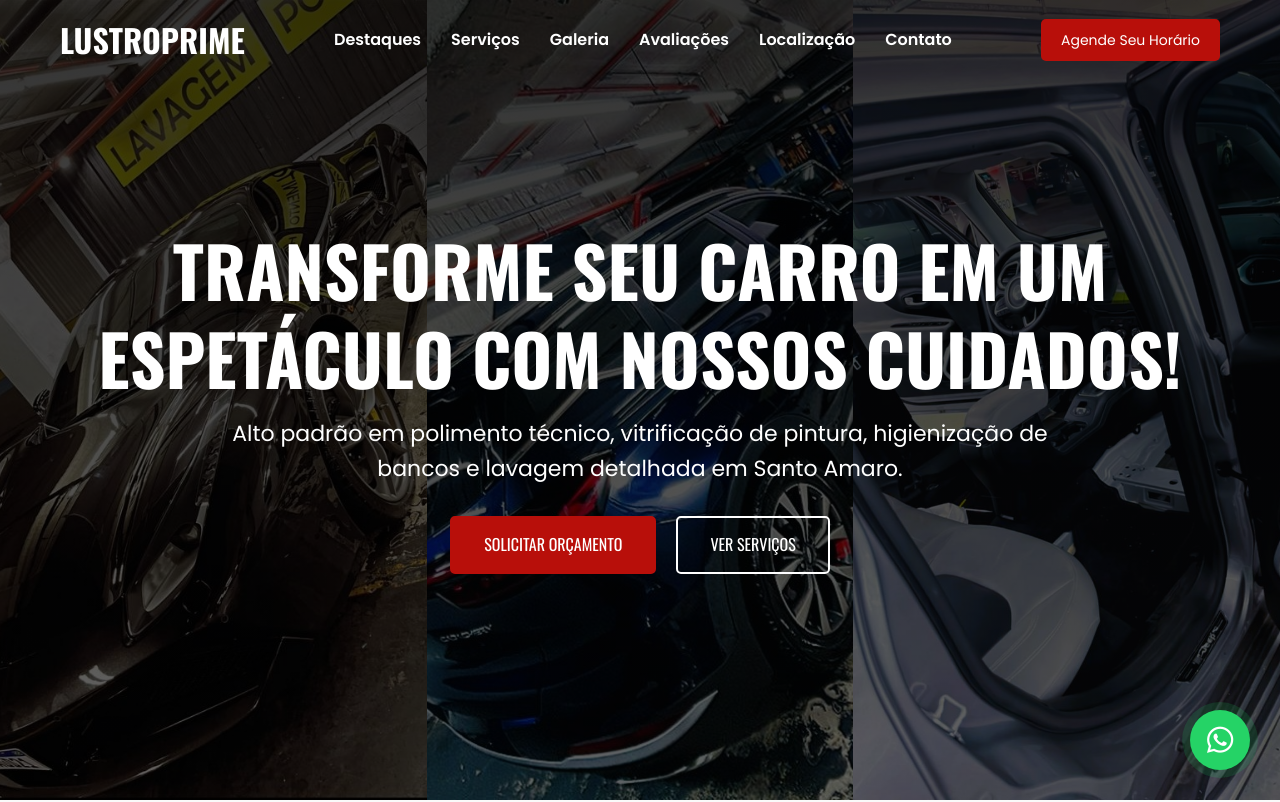
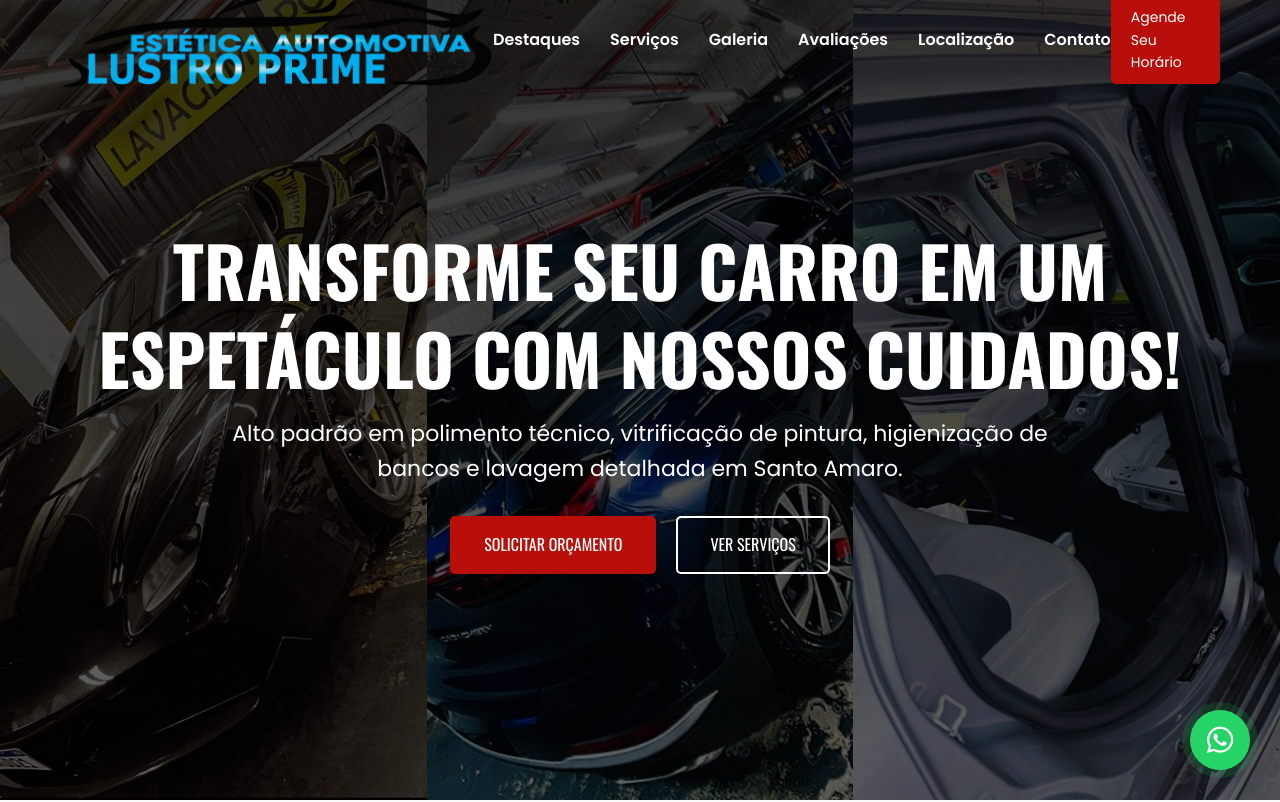
Before and after one commit to gmayuumi/LustroPrime-Final, a plain HTML site: page index.html in a window 1280 px wide. Shown: the top 802 px of the page. Drawn offline with nearby package versions, Linux system fonts and the light colour scheme.

Commit message:
index.html

```diff
--- a/index.html
+++ b/index.html
@@ -181,7 +181,7 @@
 
     <header id="main-header">
         <nav class="container">
-            <a href="#home" class="logo">LustroPrime</a>
+            <a href="#home" class="logo"><img src="logo.png" alt="LustroPrime Logo"></a>
             <ul class="nav-menu">
                 <li><a href="#servicos">Destaques</a></li>
                 <li><a href="#todos-servicos">Serviços</a></li>
```
